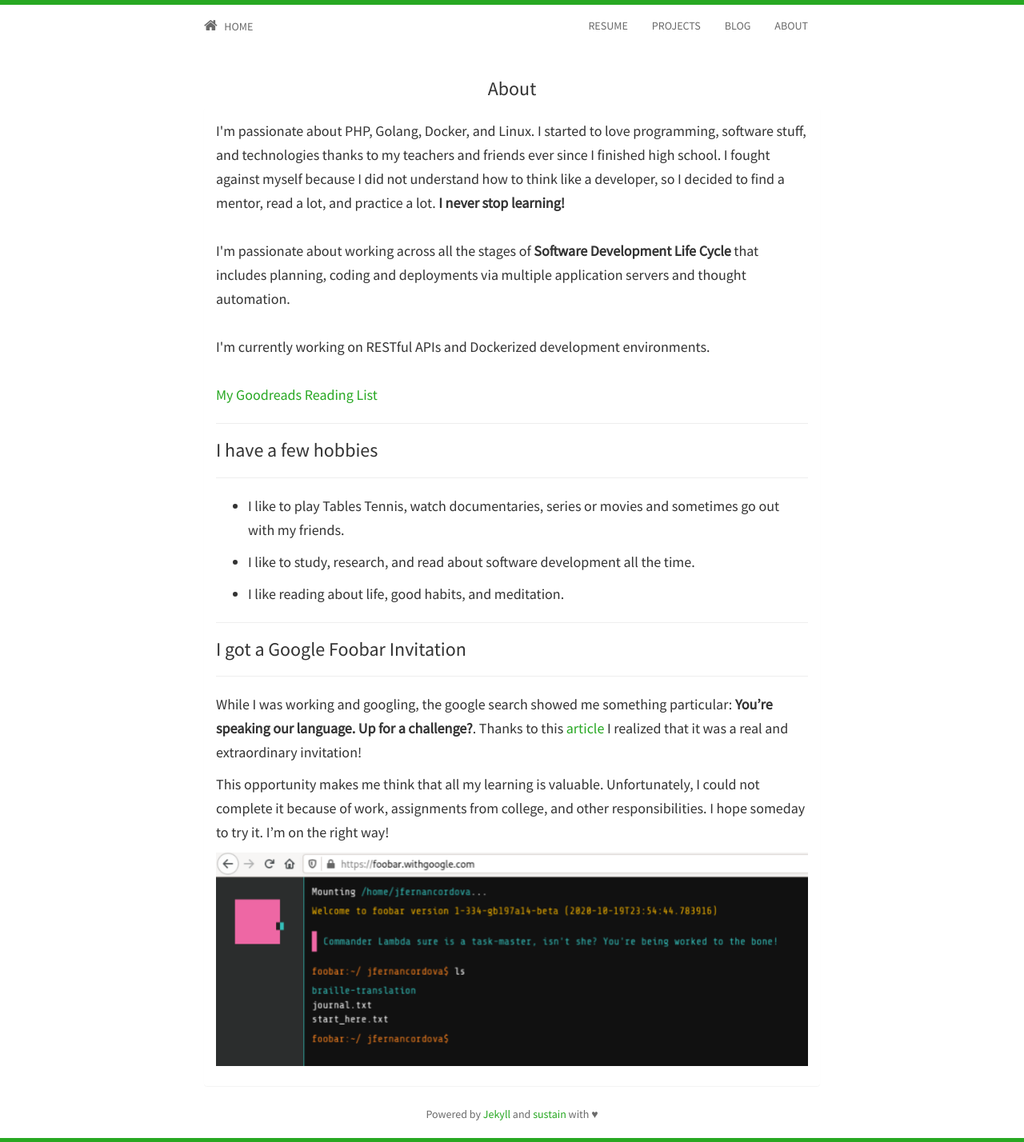
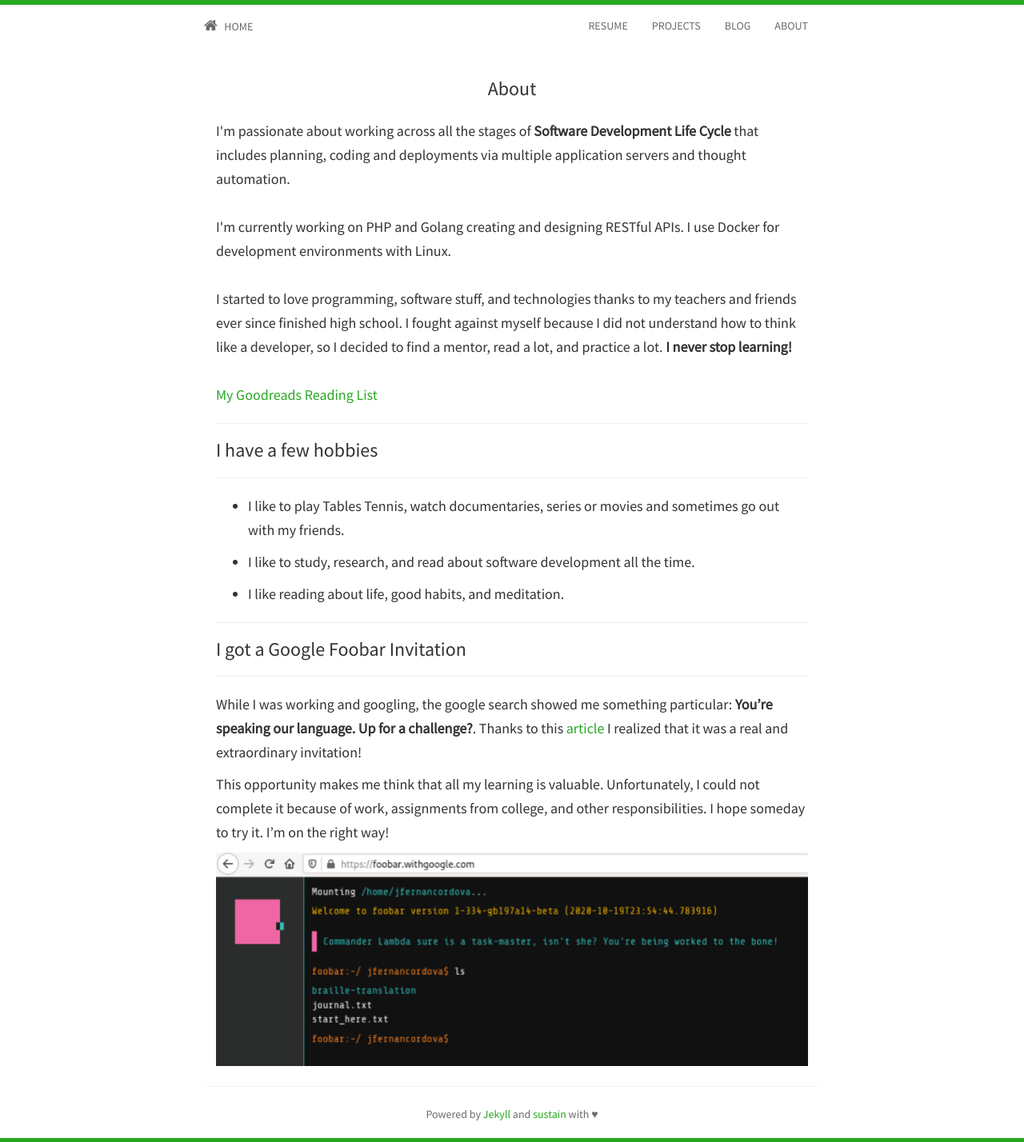
Before and after one commit to jfernancordova/jfernancordova.github.io, a Jekyll site: the page built from about.html, in a window 1280 px wide. Shown: the whole page at 80% size. Built offline with Jekyll 4.4.1, drawn with Linux system fonts in a browser that asks for light colours; nearby versions of some CDN libraries.

Commit message:
master | Fixes

```diff
--- a/about.html
+++ b/about.html
@@ -9,17 +9,17 @@
         <div class="panel-body">
             <div class="blogpost">
                 <div>
-                    I'm passionate about PHP, Golang, Docker, and Linux. I started to love programming, software
-                    stuff, and technologies thanks to my teachers and friends ever since I finished high school. I
-                    fought against myself because I did not understand how to think like a developer, so I decided
-                    to find a mentor, read a lot, and practice a lot. <strong> I never stop
-                    learning! </strong>
-                    <br/><br/>
                     I'm passionate about working across all the stages of <strong>Software Development Life
                     Cycle</strong> that includes planning, coding and deployments via multiple application servers
                     and thought automation.
                     <br/><br/>
-                    I'm currently working on RESTful APIs and Dockerized development environments.
+                    I'm currently working on PHP and Golang creating and designing RESTful APIs. I use Docker for
+                    development environments with Linux.
+                    <br/><br/>
+                    I started to love programming, software stuff,
+                    and technologies thanks to my teachers and friends ever since finished high school. I fought
+                    against myself because I did not understand how to think like a developer, so I decided to find a
+                    mentor, read a lot, and practice a lot. <strong> I never stop learning! </strong>
                     <br/><br/>
                     <p>
                         <a href="https://www.goodreads.com/review/list/116582849-jos-fernando-cordova?print=true&amp;ref=nav_mybooks&amp;view=covers">My
```
